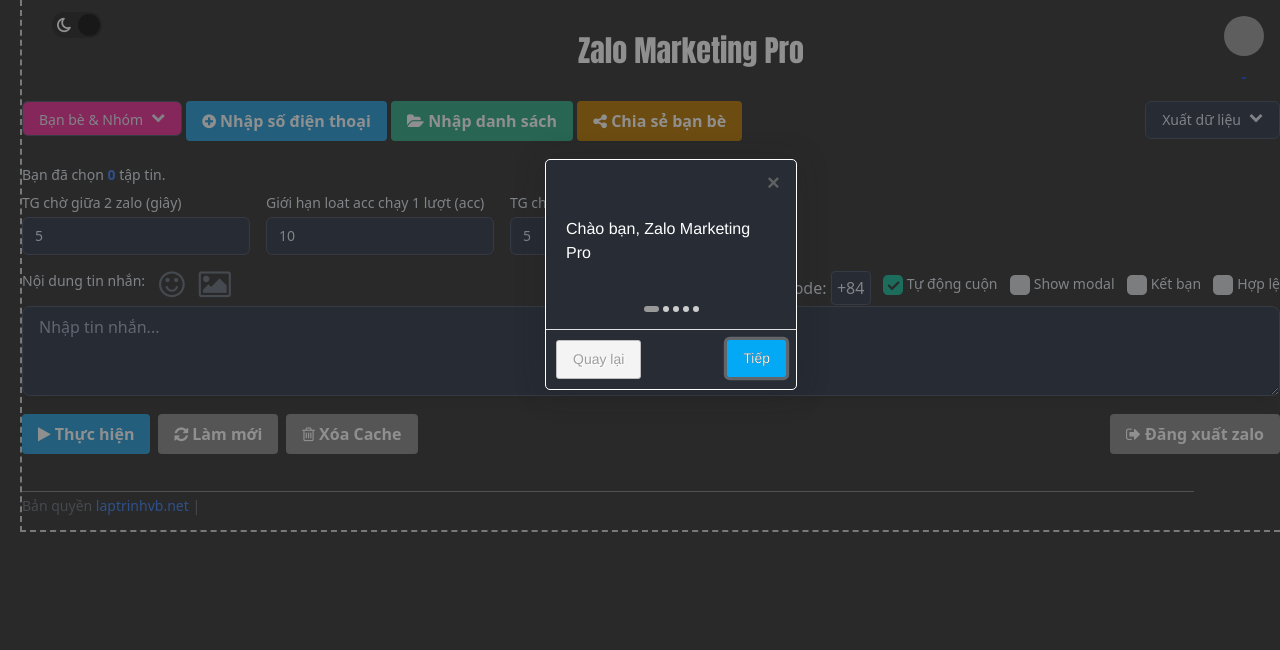
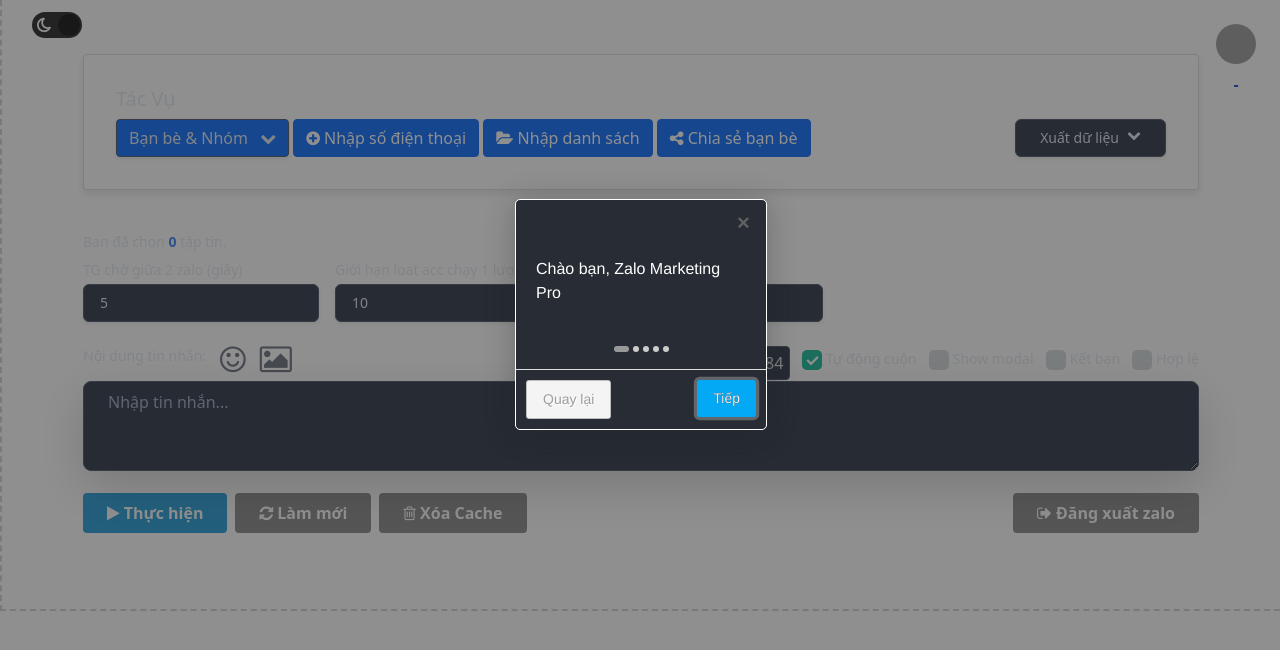
Before and after one commit to CienPham/ZaloMarketingPRO, a website built with webpack: page page/popup.html in a window 1280 px wide. Built offline with nearby package versions, Linux system fonts and the light colour scheme; some packages are replaced by stand-ins of ours; no server answers; grey boxes are pictures that could not be loaded.

Commit message:
Update giao diện

```diff
--- a/css/popup_style.css
+++ b/css/popup_style.css
@@ -76,7 +76,7 @@
   }
 
   .pink-button {
-      background: #eb2f96;
+      background: #1f24c7;
       color: #ffffff;
   }
 
--- a/page/popup.html
+++ b/page/popup.html
@@ -3,7 +3,7 @@
 <head>
     <meta charset="UTF-8">
     <meta name="viewport" content="width=device-width, initial-scale=1.0">
-    <title>Zalo Marketing Pro V2</title>
+
     <link href="https://fonts.googleapis.com/css?family=Kanit|Rubik" rel="stylesheet">
     <link href="https://fonts.googleapis.com/css?family=Anton" rel="stylesheet">
     <!-- Include Tailwind CSS -->
@@ -18,7 +18,8 @@
     <link rel="stylesheet" href="../css/multiple-select.min.css">
     <link rel="stylesheet" href="../css/popup_style.css">
     <link rel="stylesheet" href="../css/introjs.css">
-
+    <link href="https://cdn.jsdelivr.net/npm/bootstrap@5.0.2/dist/css/bootstrap.min.css" rel="stylesheet" integrity="sha384-EVSTQN3/azprG1Anm3QDgpJLIm9Nao0Yz1ztcQTwFspd3yD65VohhpuuCOmLASjC" crossorigin="anonymous">
+    <script src="https://cdn.jsdelivr.net/npm/bootstrap@5.0.2/dist/js/bootstrap.bundle.min.js" integrity="sha384-MrcW6ZMFYlzcLA8Nl+NtUVF0sA7MsXsP1UyJoMp4YLEuNSfAP+JcXn/tWtIaxVXM" crossorigin="anonymous"></script>
 
 </head>
 <body class="relative antialiased text-slate-500 bg-white">
@@ -40,9 +41,7 @@
 
     <img src="../img/beams-basic.png" alt="" class="absolute left-0 top-0 -ml-[39rem] w-[113.125rem] max-w-none z-0" style="z-index: -1;" id="imgBackground" style="display: none;">
     <div class="flex-grow container pb-16 w-full" style="margin: 12px auto;">
-        <div class="header text-center py-4 rounded-t-lg  mb-2">
-            <h1 class="title text-center text-capitalize" style="color: #006edc; font-size: 30px;">Zalo Marketing Pro</h1>
-        </div>
+
 
         <!-- <div class="mb-3 pt-4"> -->
         <div class="mb-3">
@@ -52,17 +51,20 @@
         </div>
         <input type="file" id="fileMedia" multiple  class="mb-3 input-field" style="display: none;">
 
+          <div class="card">
+            <div class="card-body">
+              <h5 class="card-title">Tác Vụ</h5>
+
+
                 <div class="relative inline-block text-left" style="margin-right: 4px; float: left; " >
                   <div>
-            <button type="button" class="pink-button inline-flex justify-center w-full rounded-md border border-gray-300 shadow-sm px-4 py-2 hover:bg-pink-600 text-sm font-medium text-gray-700  focus:outline-none" id="menu-button2" aria-expanded="true" aria-haspopup="true" style="height: 35px;">
+                    <button type="button" class="btn btn-primary inline-flex justify-center w-full rounded-md border border-gray-300 shadow-sm  text-sm font-medium text-gray-700  focus:outline-none" id="menu-button2" aria-expanded="true" aria-haspopup="true">
                      Bạn bè & Nhóm
                       <i class="fa fa-chevron-down ml-2" aria-hidden="true"></i>
                     </button>
                   </div>
-
                   <div id="dropdown-menu2" style="z-index: 99999999;" class="origin-top-left absolute left-0 mt-2 w-56 rounded-md shadow-lg bg-white ring-1 ring-black ring-opacity-5 focus:outline-none hidden" role="menu" aria-orientation="vertical" aria-labelledby="menu-button" tabindex="-1">
                     <div class="py-1" role="none">
-
                       <button id="btnGetFriends" data-option="1" class="btngetfriend_nhom hover:bg-gray-300 text-gray-700 block px-4 py-2 text-sm w-full text-left" role="menuitem">
                         <i class="fa fa-user-o" aria-hidden="true"></i> Bạn bè
                       </button>
@@ -79,43 +81,21 @@
                       <button id="btnNhomKoAdmin" data-option="5" class="btngetfriend_nhom hover:bg-gray-300 text-gray-700 block px-4 py-2 text-sm w-full text-left" role="menuitem">
                         <i class="fa fa-user" aria-hidden="true"></i> Nhóm không là Admin
                       </button>
-
-
                     </div>
                   </div>
                 </div>
-
-
-        <!-- <button id="btnGetFriends"  class="pink-button hover:bg-pink-600 text-white font-bold py-2 px-4 rounded focus:outline-none focus:shadow-outline" type="button">
-          <i class="fa fa-users" aria-hidden="true"></i> Bạn bè
-        </button>   -->
-
-        <button id="btnNhapDienThoai" class="send-button hover:bg-blue-600 text-white font-bold py-2 px-4 rounded focus:outline-none focus:shadow-outline" type="button">
-          <i class="fa fa-plus-circle" aria-hidden="true"></i> Nhập số điện thoại
+                <button id="btnNhapDienThoai" class="btn btn-primary" type="button">
+                  <i class="fa fa-plus-circle " aria-hidden="true"></i> Nhập số điện thoại
                 </button>
-
-
-        <button id="btnImportExcel" class="success-button hover:bg-green-600 text-white font-bold py-2 px-4 rounded focus:outline-none focus:shadow-outline" type="button">
-            <i class="fa fa-folder-open"></i> Nhập danh sách
+                <button id="btnImportExcel" class="btn btn-primary" type="button">
+                    <i class="fa fa-folder-open "></i> Nhập danh sách
                 </button>
-        <button id="btnShareAllFen"  class="share-button hover:bg-orange-600 text-white font-bold py-2 px-4 rounded focus:outline-none focus:shadow-outline" type="button">
+                <button id="btnShareAllFen" class="btn btn-primary" type="button">
                   <i class="fa fa-share-alt" aria-hidden="true"></i> Chia sẻ bạn bè
                 </button>
-
-        <!-- <button id="btnOpenImage"  style="margin-left: 8px; " class="send-button hover:bg-blue-600 text-white font-bold py-2 px-4 rounded focus:outline-none focus:shadow-outline" type="button">
-            <i class="fa fa-file-image-o"></i> Chọn image, file...
-        </button> -->
-
-        <!-- <button id="btnXuatTxt"  style="margin-left: 8px; float: right; " class="text-button hover:bg-purple-600 text-white font-bold py-2 px-4 rounded focus:outline-none focus:shadow-outline" type="button">
-            <i class="fa fa-file-text-o" aria-hidden="true"></i> Xuất Text
-        </button>
-
-        <button id="btnXuatExcel"  style="margin-left: 8px; float: right; " class="success-button hover:bg-green-600 text-white font-bold py-2 px-4 rounded focus:outline-none focus:shadow-outline" type="button">
-            <i class="fa fa-file-excel-o" aria-hidden="true"></i> Xuất Excel
-        </button> -->
                 <div class="relative inline-block text-left" style="margin-left: 8px; float: right; " >
                   <div>
-              <button type="button" style="background-color: #30AC86; color: #fff;" class="inline-flex justify-center w-full rounded-md border border-gray-300 shadow-sm px-4 py-2 bg-white text-sm font-medium text-gray-700 hover:bg-gray-50" id="menu-button" aria-expanded="true" aria-haspopup="true">
+                    <button type="button" style="background-color: #30AC86; color: #891e1e;" class="inline-flex justify-center w-full rounded-md border border-gray-300 shadow-sm px-4 py-2 bg-white text-sm font-medium text-gray-700 hover:bg-gray-50" id="menu-button" aria-expanded="true" aria-haspopup="true">
                       Xuất dữ liệu
                       <i class="fa fa-chevron-down ml-2" aria-hidden="true"></i>
                     </button>
@@ -140,11 +120,13 @@
                     </div>
                   </div>
                 </div>
+            </div>
+          </div>
+
+
 
         <div id="thumbnailPreview" class="thumbnail-container pt-4 mb-0" style="overflow: auto; clear: both;"></div>
         <div id="selectedItemsCount" class="text-gray-700 mt-2 mb-2 text-sm">Bạn đã chọn <span class="text-blue-500 font-bold">0</span> tập tin.</div>
-        <!-- <div class="max-w-md mb-3  p-6 rounded-lg shadow-md"> -->
-            <!-- <h2 class="text-2xl font-bold mb-4">Cài đặt</h2> -->
             <form>
               <div class="flex space-x-4">
                 <div>
@@ -159,14 +141,8 @@
                   <label for="delay2" class="block text-sm font-medium text-gray-700">TG chờ giữa mỗi lượt (giây)</label>
                   <input type="number" min="1" id="delay2" name="delay2" class="mt-1 block w-full px-3 py-2 border border-gray-300 rounded-md shadow-sm focus:outline-none focus:ring-indigo-500 focus:border-indigo-500 sm:text-sm" placeholder="5" value="5">
                 </div>
-
-
-
               </div>
             </form>
-          <!-- </div> -->
-
-
 
         <div class="mb-3 pt-4">
             <label class="block text-sm font-medium text-gray-700 mb-2" for="txtMessage" style="display: block;float: left;">
@@ -210,12 +186,6 @@
               </div>
 
             </div>
-
-
-
-
-
-
             <div id="emojiPicker">
                 <span>😊</span>
                 <span>😂</span>
@@ -451,16 +421,11 @@
                 <span>🎵</span> <!-- Musical Note -->
                 <span>💌</span> <!-- Love Letter -->
             </div>
-
-
-
             <div class="relative">
               <textarea rows="3" class="text-base shadow-lg appearance-none border border-gray-300 rounded-lg w-full py-2 px-4 focus:outline-none focus:ring-2 focus:ring-blue-500 focus:border-transparent" id="txtMessage" placeholder="Nhập tin nhắn..."></textarea>
               <span id="clearIcon" class="hidden absolute top-1/2 right-4 transform -translate-y-1/2 cursor-pointer text-gray-500">&times;</span>
               <div id="charCount" class="absolute right-4 hidden text-gray-500">0 ký tự</div>
           </div>
-
-
         </div>
 
         <div class="flex items-center justify-between w-full">
@@ -489,51 +454,6 @@
                 </button>
             </div>
         </div>
-
-
-
-        <!-- <div class="flex items-center flex-end">
-            <button id="btnSend" class="send-button hover:bg-blue-600 text-white font-bold py-2 px-4 rounded focus:outline-none focus:shadow-outline" type="button">
-                <i class="fa fa-paper-plane-o" aria-hidden="true"></i> Bắt đầu gởi tin
-            </button>
-
-            <button id="btnStop"  style="margin-left: 12px; display: none;" class="stop-button hover:bg-red-600 text-white font-bold py-2 px-4 rounded focus:outline-none focus:shadow-outline" type="button">
-                <i class="fa fa-hand-paper-o"></i> Dừng gởi
-            </button>
-
-
-            <button id="btnLogout"  style="margin-left: 8px; float: right; " class="stop-button hover:bg-red-600 text-white font-bold py-2 px-4 rounded focus:outline-none focus:shadow-outline" type="button">
-                <i class="fa fa-sign-out"></i> Đăng xuất
-            </button>
-
-            <button id="btnKetBan" class="send-button hover:bg-blue-600 text-white font-bold py-2 px-4 rounded focus:outline-none focus:shadow-outline" type="button">
-                <i class="fa fa-user-plus" aria-hidden="true"></i> Bắt đầu kết bạn
-            </button>
-
-            <button id="btnStopKetBan"  style="margin-left: 12px; display: none;" class="stop-button hover:bg-red-600 text-white font-bold py-2 px-4 rounded focus:outline-none focus:shadow-outline" type="button">
-                <i class="fa fa-hand-paper-o"></i> Dừng kết bạn
-            </button>
-
-            <div>
-                <input type="checkbox" id="checkbox" class="hidden" checked />
-                <label for="checkbox">
-                  <span class="checkbox"></span>
-                  <span class="ml-2 text-gray-700">Kết bạn</span>
-                </label>
-              </div>
-
-
-        </div> -->
-       <!-- Footer -->
-
-
-        <div class="flex items-center justify-center  py-4 fixed bottom-0" style="width: 93%;">
-
-            <p class="text-gray-500 text-sm" style="border-top: 1px solid gray; padding-top: 4px; width: -webkit-fill-available;">Bản quyền <a class="text-blue-500 hover:text-blue-700" href="https://laptrinhvb.net" target="_blank">laptrinhvb.net</a> | <span id="txtThoiHan"></span></p>
-
-
-        </div>
-
     </div>
     </div>
     <!-- Include Handsontable JavaScript -->
```
Lines whose indentation alone changed are shown as unchanged.
